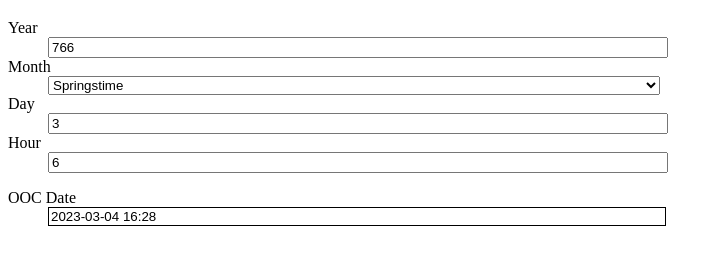
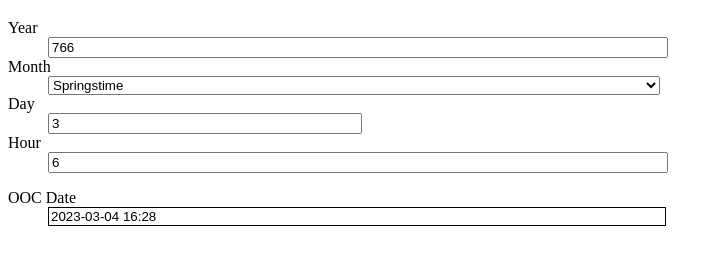
Before and after one commit to Dbevan/sustools, a plain HTML site: page index.html in a window 1280 px wide. Shown: the part 61-326 px from the top of the page, without its empty margins (0-723 px from the left). Drawn offline with nearby package versions, Linux system fonts and the light colour scheme.

Commit message:
Add day of week label.
Limit width of day field to accommodate label.

```diff
--- a/index.html
+++ b/index.html
@@ -10,14 +10,15 @@
 	}
 
 	input, select { width: 50%; }
+	#day { width: 25%; }
 </style>
 
 <h1>Sundering Shadows Calendar Conversion</h1>
 
-<dl>
+<dl id=ic>
 	<dt><label for=year>Year</label></dt><dd><input type=number id=year></dd>
 	<dt><label for=month>Month</label></dt><dd><select id=month></select></dd>
-	<dt><label for=day>Day</label></dt><dd><input type=number id=day></dd>
+	<dt><label for=day>Day</label></dt><dd><input type=number id=day> <label id=dotw></label></dd>
 	<dt><label for=hour>Hour</label></dt><dd><input type=number id=hour></dd>
 </dl>
 
```
